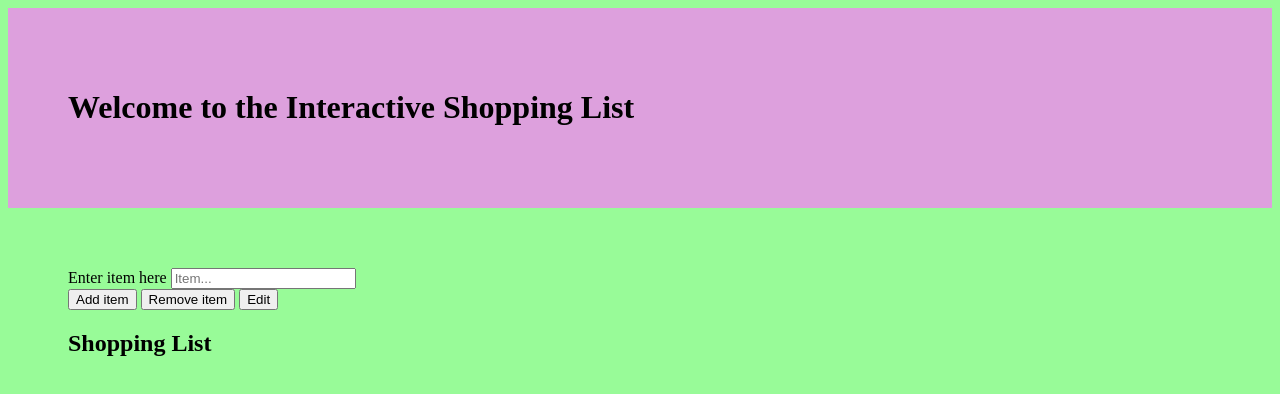
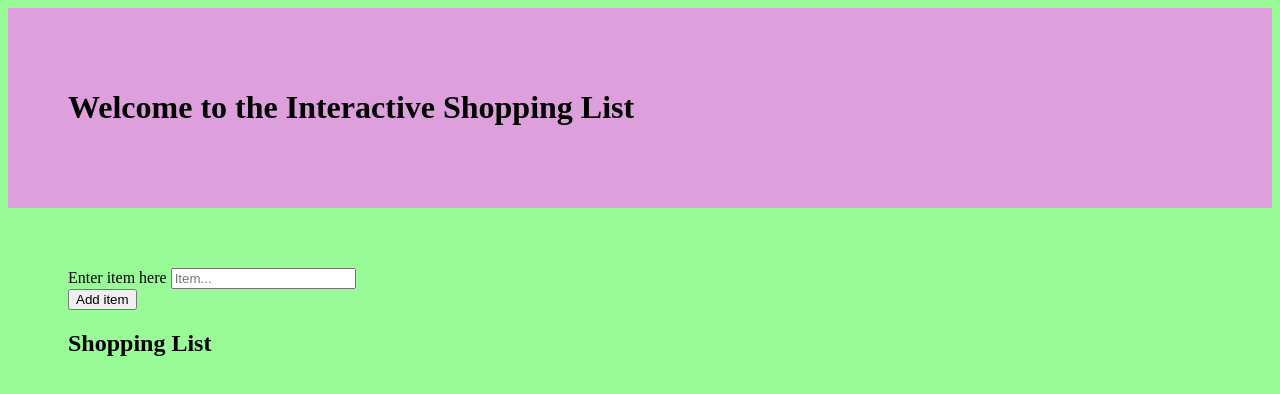
Before and after one commit to gmccaleb/practice-interactiveShopping-Gabrielle-M, a website: page shop.html in a window 1280 px wide. Drawn offline with Linux system fonts and the light colour scheme.

```diff
--- a/shop.html
+++ b/shop.html
@@ -20,8 +20,8 @@
         </form>
 
         <button type="button" id="add-item-btn">Add item</button>
-        <button type="button" id="rmv-item-btn">Remove item</button>
-        <button type="button" id="edit-item-btn">Edit</button>
+        <!-- <button type="button" id="rmv-item-btn">Remove item</button>
+        <button type="button" id="edit-item-btn">Edit</button> -->
 
         <div id="list-items">
             <h2>Shopping List</h2>
```
Also changed, not shown: script.js (+0 -50 lines).
